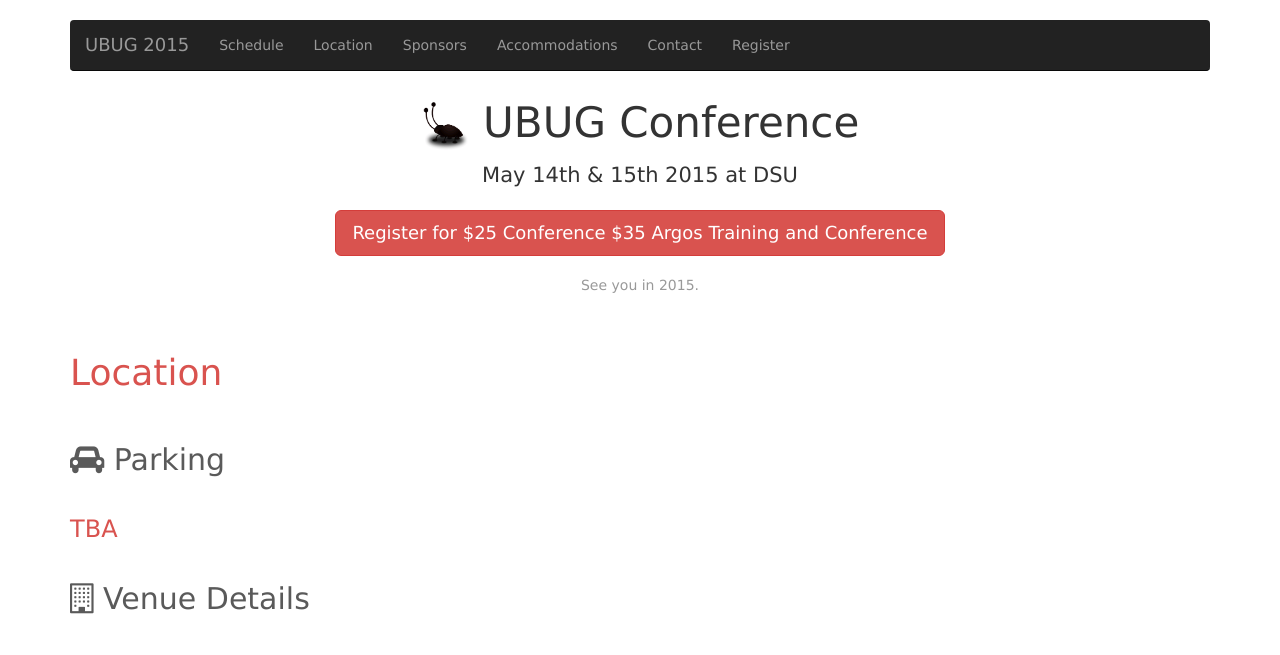
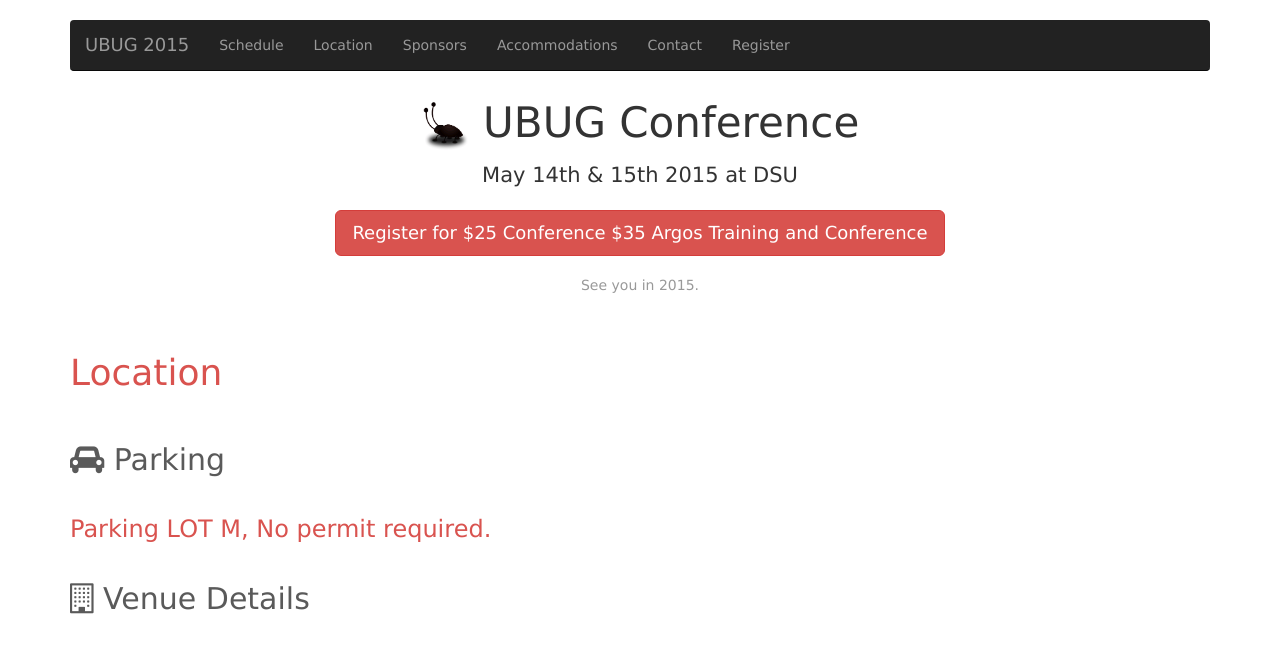
Before and after one commit to ubug/ubug.github.io, a Jekyll site: the page built from location/index.md, in a window 1280 px wide. Shown: the top 655 px of the page. Built offline with Jekyll 4.4.1, drawn with Linux system fonts in a browser that asks for light colours; nearby versions of some CDN libraries; Markdown is read by kramdown in place of the engine named in the settings; some of the changed text lies outside the part shown; grey boxes are pictures that could not be loaded.

Commit message:
added parking and address.

```diff
--- a/location/index.md
+++ b/location/index.md
@@ -4,10 +4,13 @@
 ---
 
 
+
 ## <i class="fa fa-car"></i> Parking
 
-### TBA
+### Parking LOT M, No permit required.
 
 ## <i class="fa fa-building-o"></i> Venue Details
 
+### Address: 255 S University Ave, St George UT 84770
+
 <iframe src="https://www.google.com/maps/embed/v1/place?key=AIzaSyBeveIYSwc72R0ydG0JbLSuq2gM9s4aAzM&q=Holland+Centennial+Commons,+S+900+E,+St+George,+UT+84770" width="600" height="450" frameborder="0" style="border:0"></iframe>
```
